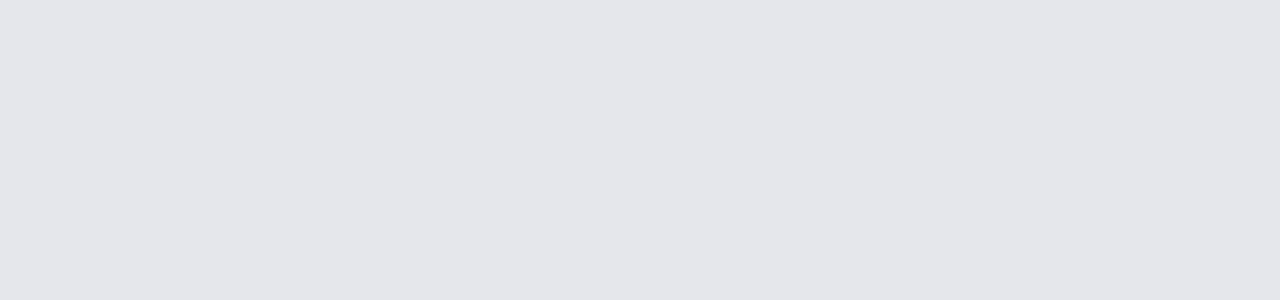
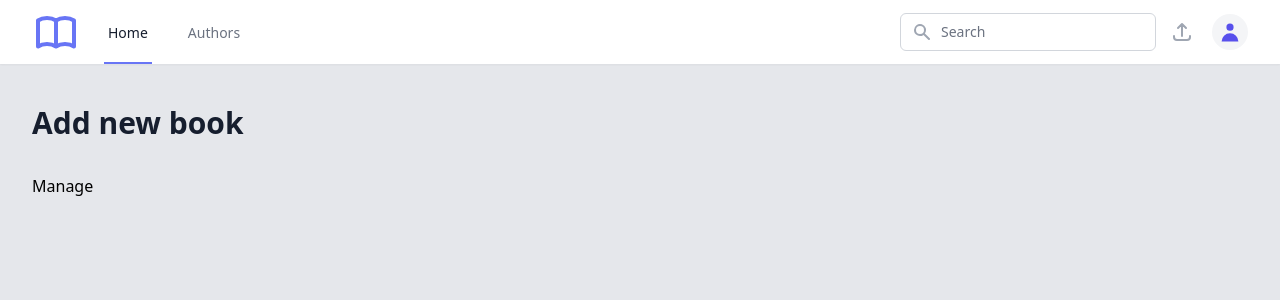
Before and after one commit to abidarelmehdi/ml-book-store, a React (Create React App) app in the folder frontend/: page /books/add in a window 1280 px wide. Shown: the top 300 px of the page. Built offline with nearby package versions, Linux system fonts and the light colour scheme; a web font is replaced by a local one.

Commit message:
WIP bookManage Page

```diff
--- a/frontend/package.json
+++ b/frontend/package.json
@@ -1,5 +1,5 @@
 {
-  "name": "react-tailwind-ui-boilerplate",
+  "name": "book-store",
   "version": "0.1.0",
   "private": true,
   "dependencies": {
--- a/frontend/src/components/App.jsx
+++ b/frontend/src/components/App.jsx
@@ -1,13 +1,44 @@
-import React from "react";
+import React, { useState } from "react";
 import { Route, Switch } from "react-router-dom";
+import Navbar from "./core/Navbar";
 import HomePage from "./pages/HomePage";
-import Login from "./pages/Login";
+import BookManage from "./pages/BookManage";
+
 export default function App() {
+  const [title, setTitle] = useState("");
   return (
     <>
-      <Switch>
-        <Route exact path="/" component={HomePage} />
-      </Switch>
+      <Navbar />
+      <div className="py-10">
+        {title && (
+          <header>
+            <div className="max-w-7xl mx-auto px-4 sm:px-6 lg:px-8">
+              <h1 className="text-3xl font-bold leading-tight text-gray-900">
+                {title}
+              </h1>
+            </div>
+          </header>
+        )}
+        <main>
+          <div className="max-w-7xl mx-auto sm:px-6 lg:px-8">
+            <Switch>
+              <Route
+                exact
+                path="/"
+                render={(props) => <HomePage {...props} setTitle={setTitle} />}
+              />
+              <Route
+                exact
+                path="/books/add"
+                render={(props) => (
+                  <BookManage {...props} setTitle={setTitle} />
+                )}
+              />
+              <Route exact path="/books/add" component={BookManage} />
+            </Switch>
+          </div>
+        </main>
+      </div>
     </>
   );
 }
--- a/frontend/src/components/core/Navbar.jsx
+++ b/frontend/src/components/core/Navbar.jsx
@@ -2,6 +2,7 @@ import React from "react";
 import Logo from "../core/Logo";
 import NavLinks from "../core/NavLinks";
 import ProfileDropDown from "../core/ProfileDropDown";
+import { NavLink } from "react-router-dom";
 
 export default function Navbar() {
   return (
@@ -51,7 +52,10 @@ export default function Navbar() {
                 </div>
               </div>
             </div>
-            <button className="p-1 border-2 border-transparent text-gray-400 rounded-full hover:text-gray-500 focus:outline-none focus:text-gray-500 focus:bg-gray-100 transition duration-150 ease-in-out">
+            <NavLink
+              to="/books/add"
+              className="p-1 border-2 border-transparent text-gray-400 rounded-full hover:text-gray-500 focus:outline-none focus:text-gray-500 focus:bg-gray-100 transition duration-150 ease-in-out"
+            >
               <svg
                 fill="none"
                 stroke="currentColor"
@@ -63,7 +67,7 @@ export default function Navbar() {
               >
                 <path d="M4 16v1a3 3 0 003 3h10a3 3 0 003-3v-1m-4-8l-4-4m0 0L8 8m4-4v12"></path>
               </svg>
-            </button>
+            </NavLink>
             <ProfileDropDown />
           </div>
         </div>
--- /dev/null
+++ b/frontend/src/components/pages/BookManage.jsx
@@ -0,0 +1,8 @@
+import React, { useEffect } from "react";
+
+export default function BookManage({ setTitle }) {
+  useEffect(() => {
+    setTitle("Add new book");
+  });
+  return <div className="px-4 py-8 sm:px-0">Manage</div>;
+}
--- a/frontend/src/components/pages/HomePage.jsx
+++ b/frontend/src/components/pages/HomePage.jsx
@@ -1,28 +1,8 @@
-import React from "react";
-import Navbar from "../core/Navbar";
+import React, { useEffect } from "react";
 
-export default function Home() {
-  return (
-    <>
-      <Navbar />
-      <div className="py-10">
-        <header>
-          <div className="max-w-7xl mx-auto px-4 sm:px-6 lg:px-8">
-            <h1 className="text-3xl font-bold leading-tight text-gray-900">
-              Home Page
-            </h1>
-          </div>
-        </header>
-        <main>
-          <div className="max-w-7xl mx-auto sm:px-6 lg:px-8">
-            {/* <!-- Replace with your content --> */}
-            <div className="px-4 py-8 sm:px-0">
-              <div className="border-4 border-dashed border-gray-200 rounded-lg h-96"></div>
-            </div>
-            {/* <!-- /End replace --> */}
-          </div>
-        </main>
-      </div>
-    </>
-  );
+export default function Home({ setTitle }) {
+  useEffect(() => {
+    setTitle("Home Page");
+  });
+  return <></>;
 }
```
